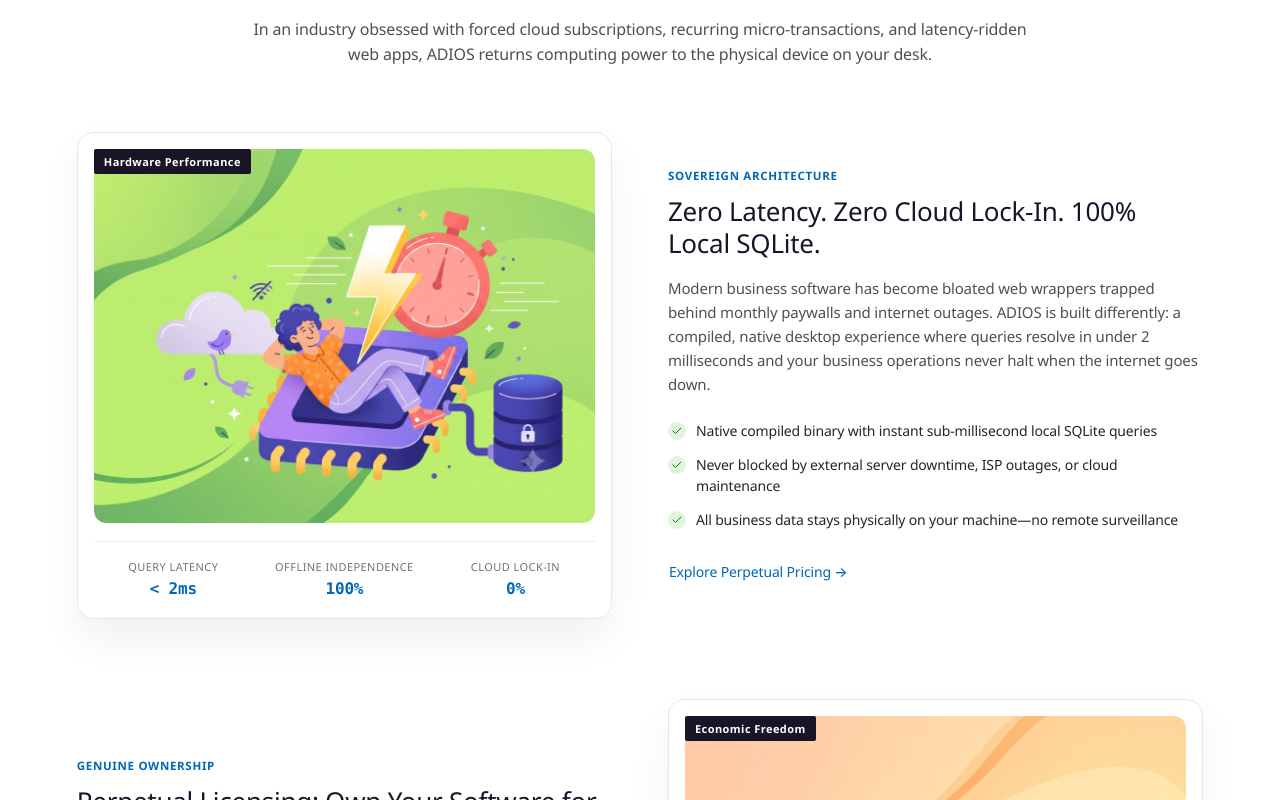
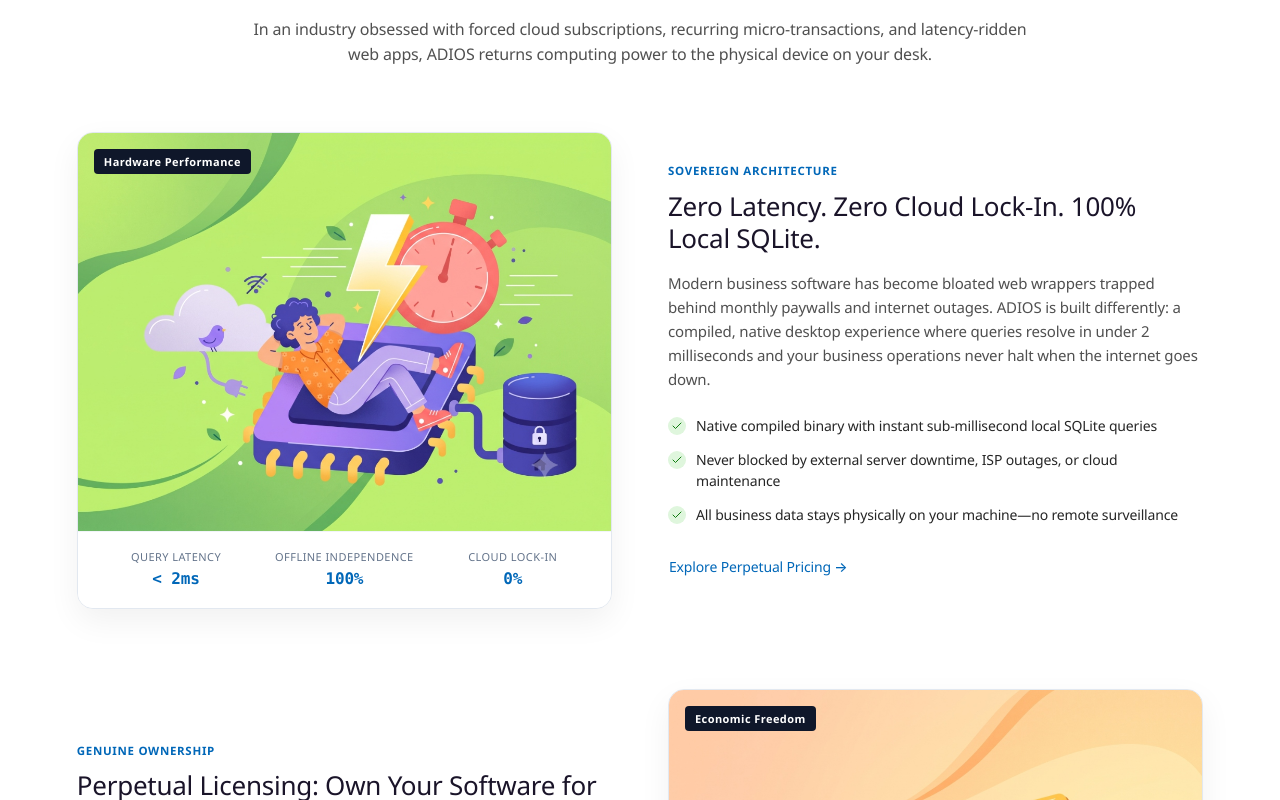
Before and after one commit to sayanjc3639q/ADIOS, a Next.js app in the folder web/: page / in a window 1280 px wide. Shown: the part 2040-2840 px from the top of the page. Built offline with nearby package versions, Linux system fonts and the light colour scheme; a web font is replaced by a local one.

Commit message:
simplify About ADIOS card layout to match edge-to-edge illustration preview

```diff
--- a/web/app/page.tsx
+++ b/web/app/page.tsx
@@ -818,13 +818,12 @@ export default function HomePage() {
                       background: '#ffffff',
                       border: '1px solid #e2e8f0',
                       borderRadius: '16px',
-                      padding: '16px',
-                      boxShadow: '0 20px 40px rgba(0,0,0,0.06)',
+                      boxShadow: '0 12px 32px rgba(0,0,0,0.06)',
                       position: 'relative',
                       overflow: 'hidden'
                     }}
                   >
-                    <div style={{ position: 'relative', width: '100%', height: 'auto', borderRadius: '12px', overflow: 'hidden' }}>
+                    {/* Main Image */}
                     <Image
                       src={story.image}
                       alt={story.title}
@@ -833,11 +832,9 @@ export default function HomePage() {
                       style={{
                         width: '100%',
                         height: 'auto',
-                          borderRadius: '12px',
                         display: 'block'
                       }}
                     />
-                    </div>
 
                     {/* Floating Badge Tag */}
                     <div
@@ -845,12 +842,12 @@ export default function HomePage() {
                         position: 'absolute',
                         top: '16px',
                         left: '16px',
-                        background: '#1a1429',
+                        background: '#0f172a',
                         color: '#ffffff',
                         fontSize: '11px',
                         fontWeight: 600,
                         padding: '4px 10px',
-                        borderRadius: '2px',
+                        borderRadius: '4px',
                         letterSpacing: '0.04em'
                       }}
                     >
@@ -860,18 +857,18 @@ export default function HomePage() {
                     {/* Quick Metric Bar */}
                     <div
                       style={{
-                        marginTop: '18px',
-                        paddingTop: '16px',
-                        borderTop: '1px solid #ebebeb',
+                        padding: '16px 20px',
                         display: 'grid',
                         gridTemplateColumns: 'repeat(3, 1fr)',
                         gap: '12px',
-                        textAlign: 'center'
+                        textAlign: 'center',
+                        background: '#ffffff',
+                        borderTop: '1px solid #f1f5f9'
                       }}
                     >
                       {story.metrics.map((m, mIdx) => (
                         <div key={mIdx}>
-                          <div style={{ fontSize: '11px', color: '#737373', textTransform: 'uppercase', letterSpacing: '0.04em' }}>{m.label}</div>
+                          <div style={{ fontSize: '11px', color: '#64748b', textTransform: 'uppercase', letterSpacing: '0.04em' }}>{m.label}</div>
                           <div className="font-mono" style={{ fontSize: '16px', fontWeight: 600, color: '#0067b8', marginTop: '2px' }}>{m.value}</div>
                         </div>
                       ))}
```
Lines whose indentation alone changed are shown as unchanged.
